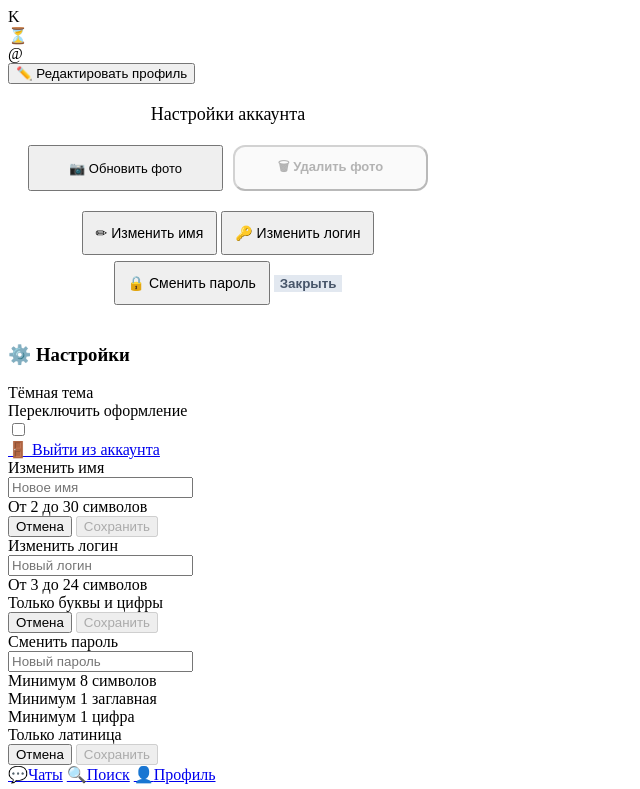
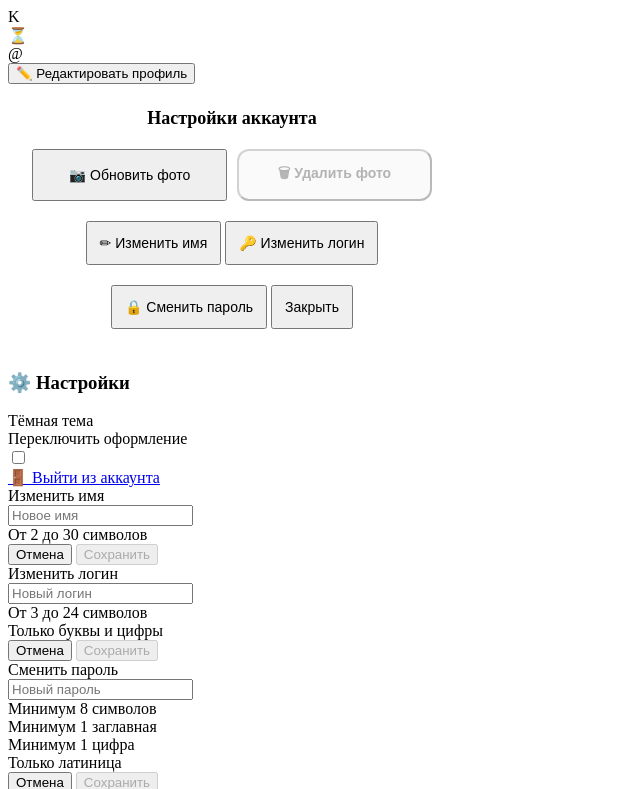
Before and after one commit to oyatillokadraliev-dot/KadrGram, a Flask app: template templates/profile.html in a window 1280 px wide. Shown: the top 789 px of the page, without its empty margins (0-640 px from the left). Run offline with Flask 3, Linux system fonts and the light colour scheme; the template is opened without the code that fills it, so the values that code supplies are empty.

Commit message:
Update profile.html

```diff
--- a/templates/profile.html
+++ b/templates/profile.html
@@ -317,34 +317,32 @@
 </div>
 
 <!-- ========================================================== -->
-<!-- НОВОЕ ОБЩЕЕ МОДАЛЬНОЕ ОКНО: РЕДАКТИРОВАНИЕ ПРОФИЛЯ -->
+<!-- ИСПРАВЛЕННОЕ МОДАЛЬНОЕ ОКНО: ВСЕ ТЕГИ СТРОГО ЗАКРЫТЫ -->
 <!-- ========================================================== -->
-<div id="editAccountModal" class="modal" onclick="outsideClose(event,'editAccountModal')">
-    <div class="modal-content" style="max-width: 400px; padding: 20px; text-align: center;">
-        <div class="modal-title" style="margin-bottom: 20px; font-size: 18px; text-align: center;">Настройки аккаунта</div>
+<div id="editAccountModal" class="modal" onclick="closeModalOnOutsideClick(event, 'editAccountModal')">
+    <div class="modal-content" style="max-width: 400px; padding: 24px; text-align: center;">
+        <div class="modal-title" style="margin-bottom: 20px; font-size: 18px; text-align: center; font-weight: 700;">Настройки аккаунта</div>
 
-        <!-- УПРАВЛЕНИЕ ФОТО (ПЕРЕНЕСЛИ СЮДА НА 50/50%) -->
+        <!-- СДВОЕННЫЕ КНОПКИ (УПРАВЛЕНИЕ ФОТО) -->
         <div style="display: flex; gap: 10px; width: 100%; margin-bottom: 20px; justify-content: space-between;">
-            <button type="button" class="profile-btn btn-blue" style="flex: 1; width: auto; margin-bottom: 0; padding: 10px; font-size: 13px;" onclick="document.getElementById('avatarInput').click()">
+            <button type="button" class="profile-btn btn-theme-blue" style="flex: 1; width: auto; margin-bottom: 0; padding: 12px; font-size: 14px;" onclick="document.getElementById('avatarInput').click()">
                 📷 Обновить фото
             </button>
-            <button type="button" class="profile-btn btn-red" id="deleteAvatarBtn" style="flex: 1; width: auto; margin-top: 0; padding: 10px; border-radius: 12px; font-size: 13px; font-weight: 600;"
+            <button type="button" class="profile-btn btn-theme-red" id="deleteAvatarBtn" style="flex: 1; width: auto; margin-top: 0; padding: 12px; border-radius: 12px; font-size: 14px; font-weight: 600;"
                 onclick="deleteAvatar()" {% if not user or not user.avatar %}disabled{% endif %}>
                 🗑 Удалить фото
             </button>
         </div>
 
-        <!-- КНОПКИ ИЗМЕНЕНИЯ ДАННЫХ (ОТКРЫВАЮТ СЛЕДУЮЩИЕ ОКНА) -->
-        <button class="profile-btn btn-blue" style="padding: 12px; font-size: 14px;" onclick="closeModal('editAccountModal'); openModal('nameModal')">✏ Изменить имя</button>
-        <button class="profile-btn btn-blue" style="padding: 12px; font-size: 14px;" onclick="closeModal('editAccountModal'); openModal('loginModal')">🔑 Изменить логин</button>
-        <button class="profile-btn btn-blue" style="padding: 12px; font-size: 14px;" onclick="closeModal('editAccountModal'); openModal('passwordModal')">🔒 Сменить пароль</button>
+        <!-- КНОПКИ ИЗМЕНЕНИЯ ДАННЫХ -->
+        <button type="button" class="profile-btn btn-theme-blue" style="padding: 12px; font-size: 14px;" onclick="closeModal('editAccountModal'); openModal('nameModal')">✏ Изменить имя</button>
+        <button type="button" class="profile-btn btn-theme-blue" style="padding: 12px; font-size: 14px;" onclick="closeModal('editAccountModal'); openModal('loginModal')">🔑 Изменить логин</button>
+        <button type="button" class="profile-btn btn-theme-blue" style="padding: 12px; font-size: 14px;" onclick="closeModal('editAccountModal'); openModal('passwordModal')">🔒 Сменить пароль</button>
 
-
-<button class="profile-btn" type="button"
-        style="margin-top: 20px; margin-bottom: 0; background: #e2e8f0; color: #475569 !important; border: none; font-weight: 600;"
-        onclick="closeModal('editAccountModal')">
-    Закрыть
-</button>
+        <!-- КРАСИВАЯ КНОПКА ЗАКРЫТИЯ -->
+        <button type="button" class="profile-btn btn-cancel" style="margin-top: 20px; margin-bottom: 0; padding: 12px; font-size: 14px;" onclick="closeModal('editAccountModal')">
+            Закрыть
+        </button>
     </div>
 </div>
 
```
